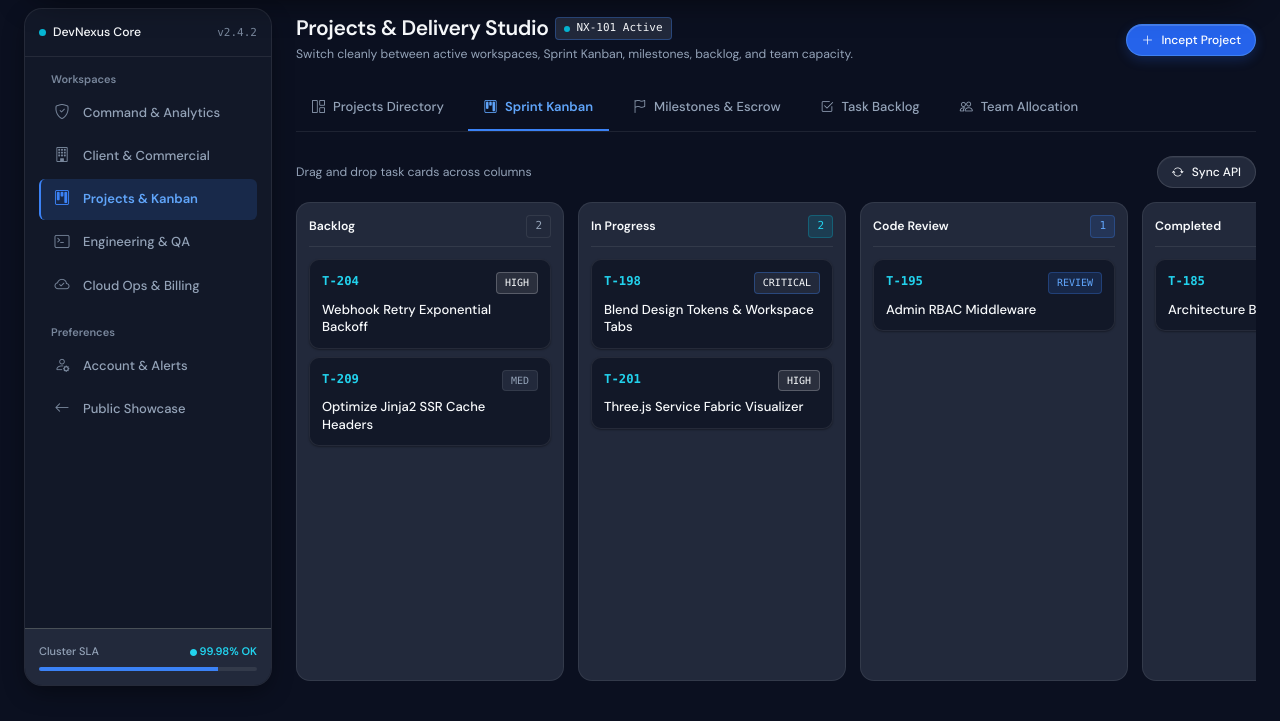
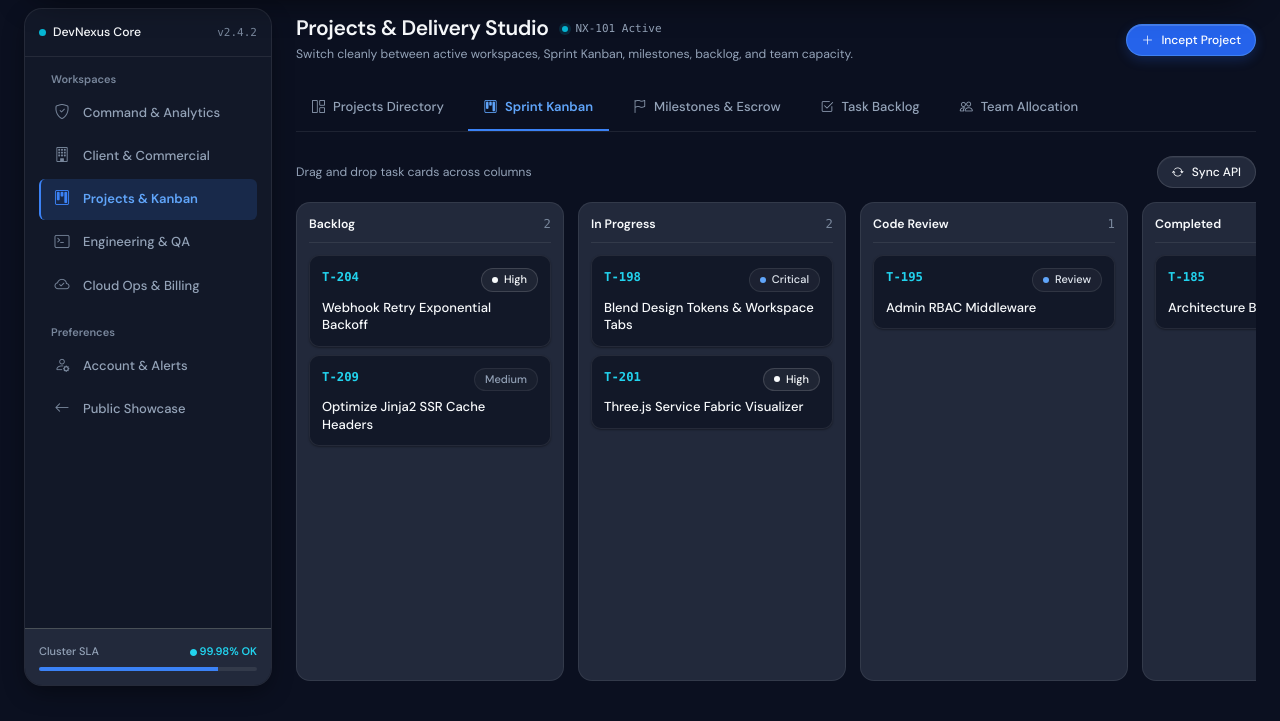
Before and after one commit to ARIPRAKASH32/waresoft, a Flask app: page /projects/101/kanban in a window 1280 px wide. Shown: the part 88-809 px from the top of the page. Run offline with Flask 3, Linux system fonts and the light colour scheme.

Commit message:
polish: remove redundant pill boxes and replace SLA/status tags with quiet obsidian dot capsules

```diff
--- a/frontend/static/css/components.css
+++ b/frontend/static/css/components.css
@@ -487,54 +487,93 @@
     white-space: nowrap;
 }
 
-/* ─── Telemetry Pills & Badges ─── */
+/* ─── Quiet Eyebrow Kickers, Live Indicators & Obsidian Status Capsules ─── */
+.ws-eyebrow {
+    display: block;
+    font-size: 12px;
+    font-weight: 500;
+    color: var(--ws-brand-blue-ink);
+    letter-spacing: 0.01em;
+}
+
+.ws-status-inline {
+    display: inline-flex;
+    align-items: center;
+    gap: 7px;
+    font-size: 12px;
+    font-weight: 500;
+    color: var(--ws-text-secondary);
+    white-space: nowrap;
+}
+
 .ws-pill {
     display: inline-flex;
     align-items: center;
     gap: 6px;
-    padding: 3px 8px;
-    border-radius: var(--ws-radius-xs);
-    font-family: var(--ws-font-mono);
+    padding: 3px 10px;
+    border-radius: 999px;
+    font-family: var(--ws-font-sans);
     font-size: 11px;
     font-weight: 500;
-    line-height: 1.35;
-    border: 1px solid transparent;
+    line-height: 1.4;
+    background-color: rgba(255, 255, 255, 0.045);
+    border: 1px solid rgba(255, 255, 255, 0.09);
+    color: var(--ws-text-secondary);
     white-space: nowrap;
 }
 
-.ws-pill-telemetry {
-    background-color: var(--ws-brand-cyan-soft);
-    border-color: rgba(6, 182, 212, 0.28);
-    color: var(--ws-brand-cyan-ink);
+.ws-pill-telemetry,
+.ws-pill-success {
+    background-color: rgba(255, 255, 255, 0.045);
+    border-color: rgba(255, 255, 255, 0.09);
+    color: #E2E8F0;
 }
 
-.ws-pill-navy {
-    background-color: var(--ws-bg-surface-2);
-    border-color: rgba(59, 130, 246, 0.35);
-    color: var(--ws-text-primary);
+.ws-pill-telemetry::before,
+.ws-pill-success::before {
+    content: '';
+    width: 6px;
+    height: 6px;
+    border-radius: 50%;
+    background-color: var(--ws-brand-cyan);
+    flex-shrink: 0;
 }
 
-.ws-pill-success {
-    background-color: var(--ws-signal-success-soft);
-    border-color: rgba(6, 182, 212, 0.28);
-    color: var(--ws-brand-cyan-ink);
+.ws-pill-navy,
+.ws-pill-warning {
+    background-color: rgba(255, 255, 255, 0.045);
+    border-color: rgba(255, 255, 255, 0.09);
+    color: #E2E8F0;
 }
 
-.ws-pill-warning {
-    background-color: var(--ws-signal-warning-soft);
-    border-color: rgba(59, 130, 246, 0.28);
-    color: var(--ws-brand-blue-ink);
+.ws-pill-navy::before,
+.ws-pill-warning::before {
+    content: '';
+    width: 6px;
+    height: 6px;
+    border-radius: 50%;
+    background-color: var(--ws-brand-blue-ink);
+    flex-shrink: 0;
 }
 
 .ws-pill-danger {
-    background-color: var(--ws-signal-danger-soft);
-    border-color: rgba(255, 255, 255, 0.22);
-    color: var(--ws-signal-danger);
+    background-color: rgba(255, 255, 255, 0.06);
+    border-color: rgba(255, 255, 255, 0.14);
+    color: #F8FAFC;
+}
+
+.ws-pill-danger::before {
+    content: '';
+    width: 6px;
+    height: 6px;
+    border-radius: 50%;
+    background-color: #F8FAFC;
+    flex-shrink: 0;
 }
 
 .ws-pill-muted {
-    background-color: var(--ws-bg-surface-2);
-    border-color: var(--ws-border-quiet);
+    background-color: rgba(255, 255, 255, 0.03);
+    border-color: rgba(255, 255, 255, 0.07);
     color: var(--ws-text-secondary);
 }
 
@@ -548,6 +587,7 @@
 
 .status-dot-live {
     background-color: var(--ws-brand-cyan);
+    box-shadow: 0 0 0 3px rgba(6, 182, 212, 0.16);
 }
 
 /* ─── Equal-Height Metric Boxes ─── */
--- a/frontend/templates/auth/portal.html
+++ b/frontend/templates/auth/portal.html
@@ -29,7 +29,7 @@
                     <input class="form-check-input" type="checkbox" checked>
                     <span class="form-check-label ws-text-secondary">Keep session 30d</span>
                 </label>
-                <span class="ws-pill ws-pill-telemetry" style="font-size: 10px;">256-BIT TLS</span>
+                <span class="ws-text-muted small"><i class="bi bi-shield-lock me-1"></i>256-bit TLS</span>
             </div>
             <button type="submit" class="ws-btn ws-btn-navy w-100" id="loginSubmitBtn">Sign In to Console</button>
         </form>
--- a/frontend/templates/projects/workspace.html
+++ b/frontend/templates/projects/workspace.html
@@ -11,9 +11,9 @@
             <!-- Header -->
             <div class="d-flex flex-column flex-md-row justify-content-between align-items-md-center mb-4 gap-3">
                 <div>
-                    <div class="d-flex align-items-center gap-2 mb-1">
+                    <div class="d-flex align-items-center gap-3 mb-1">
                         <h1 class="fs-4 fw-semibold ws-text-ink m-0">Projects &amp; Delivery Studio</h1>
-                        <span class="ws-pill ws-pill-navy font-monospace"><span class="rounded-circle d-inline-block" style="width: 6px; height: 6px; background-color: var(--ws-brand-cyan);"></span>NX-{{ "%03d"|format(project_id|default(101)) }} Active</span>
+                        <span class="ws-status-inline font-monospace" style="font-size: 11px;"><span class="status-dot status-dot-live"></span> NX-{{ "%03d"|format(project_id|default(101)) }} Active</span>
                     </div>
                     <p class="ws-text-secondary small m-0">Switch cleanly between active workspaces, Sprint Kanban, milestones, backlog, and team capacity.</p>
                 </div>
@@ -153,20 +153,20 @@
                     <div class="kanban-lane" ondragover="allowDrop(event)" ondrop="handleDrop(event, 'backlog')">
                         <div class="kanban-lane-header">
                             <span class="fw-semibold ws-text-ink small">Backlog</span>
-                            <span class="ws-pill ws-pill-muted">2</span>
+                            <span class="font-monospace small ws-text-muted">2</span>
                         </div>
                         <div class="kanban-cards-wrapper" id="lane-backlog">
                             <div class="kanban-card" draggable="true" ondragstart="handleDragStart(event, 'T-204')" id="card-T-204">
                                 <div class="d-flex justify-content-between mb-2">
                                     <span class="font-monospace ws-text-cyan small fw-semibold">T-204</span>
-                                    <span class="ws-pill ws-pill-danger" style="font-size: 10px;">HIGH</span>
+                                    <span class="ws-pill ws-pill-danger">High</span>
                                 </div>
                                 <div class="kanban-card-title">Webhook Retry Exponential Backoff</div>
                             </div>
                             <div class="kanban-card" draggable="true" ondragstart="handleDragStart(event, 'T-209')" id="card-T-209">
                                 <div class="d-flex justify-content-between mb-2">
                                     <span class="font-monospace ws-text-cyan small fw-semibold">T-209</span>
-                                    <span class="ws-pill ws-pill-muted" style="font-size: 10px;">MED</span>
+                                    <span class="ws-pill ws-pill-muted">Medium</span>
                                 </div>
                                 <div class="kanban-card-title">Optimize Jinja2 SSR Cache Headers</div>
                             </div>
@@ -176,20 +176,20 @@
                     <div class="kanban-lane" ondragover="allowDrop(event)" ondrop="handleDrop(event, 'in_progress')">
                         <div class="kanban-lane-header">
                             <span class="fw-semibold ws-text-ink small">In Progress</span>
-                            <span class="ws-pill ws-pill-telemetry">2</span>
+                            <span class="font-monospace small ws-text-muted">2</span>
                         </div>
                         <div class="kanban-cards-wrapper" id="lane-in_progress">
                             <div class="kanban-card" draggable="true" ondragstart="handleDragStart(event, 'T-198')" id="card-T-198">
                                 <div class="d-flex justify-content-between mb-2">
                                     <span class="font-monospace ws-text-cyan small fw-semibold">T-198</span>
-                                    <span class="ws-pill ws-pill-navy" style="font-size: 10px;">CRITICAL</span>
+                                    <span class="ws-pill ws-pill-navy">Critical</span>
                                 </div>
                                 <div class="kanban-card-title">Blend Design Tokens &amp; Workspace Tabs</div>
                             </div>
                             <div class="kanban-card" draggable="true" ondragstart="handleDragStart(event, 'T-201')" id="card-T-201">
                                 <div class="d-flex justify-content-between mb-2">
                                     <span class="font-monospace ws-text-cyan small fw-semibold">T-201</span>
-                                    <span class="ws-pill ws-pill-danger" style="font-size: 10px;">HIGH</span>
+                                    <span class="ws-pill ws-pill-danger">High</span>
                                 </div>
                                 <div class="kanban-card-title">Three.js Service Fabric Visualizer</div>
                             </div>
@@ -199,13 +199,13 @@
                     <div class="kanban-lane" ondragover="allowDrop(event)" ondrop="handleDrop(event, 'code_review')">
                         <div class="kanban-lane-header">
                             <span class="fw-semibold ws-text-ink small">Code Review</span>
-                            <span class="ws-pill ws-pill-warning">1</span>
+                            <span class="font-monospace small ws-text-muted">1</span>
                         </div>
                         <div class="kanban-cards-wrapper" id="lane-code_review">
                             <div class="kanban-card" draggable="true" ondragstart="handleDragStart(event, 'T-195')" id="card-T-195">
                                 <div class="d-flex justify-content-between mb-2">
                                     <span class="font-monospace ws-text-cyan small fw-semibold">T-195</span>
-                                    <span class="ws-pill ws-pill-warning" style="font-size: 10px;">REVIEW</span>
+                                    <span class="ws-pill ws-pill-warning">Review</span>
                                 </div>
                                 <div class="kanban-card-title">Admin RBAC Middleware</div>
                             </div>
@@ -215,13 +215,13 @@
                     <div class="kanban-lane" ondragover="allowDrop(event)" ondrop="handleDrop(event, 'completed')">
                         <div class="kanban-lane-header">
                             <span class="fw-semibold ws-text-ink small">Completed</span>
-                            <span class="ws-pill ws-pill-success">1</span>
+                            <span class="font-monospace small ws-text-muted">1</span>
                         </div>
                         <div class="kanban-cards-wrapper" id="lane-completed">
                             <div class="kanban-card" draggable="true" ondragstart="handleDragStart(event, 'T-185')" id="card-T-185">
                                 <div class="d-flex justify-content-between mb-2">
                                     <span class="font-monospace small fw-semibold" style="color: var(--ws-signal-success);">T-185</span>
-                                    <span class="ws-pill ws-pill-success" style="font-size: 10px;">DONE</span>
+                                    <span class="ws-pill ws-pill-success">Done</span>
                                 </div>
                                 <div class="kanban-card-title">Architecture Blueprint &amp; Schema</div>
                             </div>
@@ -236,7 +236,7 @@
                     <div class="ws-card p-4">
                         <div class="d-flex justify-content-between align-items-center mb-2">
                             <div class="ws-text-ink fw-semibold">Milestone 1: Architecture Blueprint &amp; Schema</div>
-                            <span class="ws-pill ws-pill-success">COMPLETED ($10,000 RELEASED)</span>
+                            <span class="ws-status-inline"><span class="status-dot status-dot-live"></span> Completed ($10,000 released)</span>
                         </div>
                         <div class="progress my-2" style="height: 6px; background-color: var(--ws-border-quiet);">
                             <div class="progress-bar" style="width: 100%; background-color: var(--ws-signal-success);"></div>
@@ -245,7 +245,7 @@
                     <div class="ws-card p-4">
                         <div class="d-flex justify-content-between align-items-center mb-2">
                             <div class="ws-text-ink fw-semibold">Milestone 2: Webhook Engine &amp; Bank Connectors</div>
-                            <span class="ws-pill ws-pill-telemetry">78% IN PROGRESS ($22,000 ESCROW)</span>
+                            <span class="ws-pill ws-pill-telemetry">78% in progress &middot; $22,000 escrow</span>
                         </div>
                         <div class="progress my-2" style="height: 6px; background-color: var(--ws-border-quiet);">
                             <div class="progress-bar" style="width: 78%; background-color: var(--ws-brand-blue);"></div>
@@ -273,17 +273,17 @@
                                 <td class="font-monospace ws-text-cyan fw-semibold">T-198</td>
                                 <td class="ws-text-ink fw-medium">Blend Design Tokens &amp; Workspace Tabs</td>
                                 <td>Ari Prakash</td>
-                                <td><span class="ws-pill ws-pill-navy">CRITICAL</span></td>
+                                <td><span class="ws-pill ws-pill-navy">Critical</span></td>
                                 <td class="font-monospace">8</td>
-                                <td><span class="ws-pill ws-pill-telemetry">IN PROGRESS</span></td>
+                                <td><span class="ws-pill ws-pill-telemetry">In Progress</span></td>
                             </tr>
                             <tr>
                                 <td class="font-monospace ws-text-cyan fw-semibold">T-195</td>
                                 <td class="ws-text-ink fw-medium">Admin RBAC Middleware</td>
                                 <td>Datcha</td>
-                                <td><span class="ws-pill ws-pill-warning">HIGH</span></td>
+                                <td><span class="ws-pill ws-pill-warning">High</span></td>
                                 <td class="font-monospace">5</td>
-                                <td><span class="ws-pill ws-pill-warning">REVIEW</span></td>
+                                <td><span class="ws-pill ws-pill-warning">Review</span></td>
                             </tr>
                         </tbody>
                     </table>
@@ -305,13 +305,13 @@
                         <tbody>
                             <tr>
                                 <td class="ws-text-ink fw-semibold">Ari Prakash</td>
-                                <td><span class="ws-pill ws-pill-navy">Lead Frontend</span></td>
+                                <td class="ws-text-secondary">Lead Frontend</td>
                                 <td class="font-monospace">36 / 40 hrs</td>
                                 <td class="font-monospace ws-text-blue fw-semibold">90%</td>
                             </tr>
                             <tr>
                                 <td class="ws-text-ink fw-semibold">Datcha</td>
-                                <td><span class="ws-pill ws-pill-telemetry">Backend Architect</span></td>
+                                <td class="ws-text-secondary">Backend Architect</td>
                                 <td class="font-monospace">38 / 40 hrs</td>
                                 <td class="font-monospace ws-text-cyan fw-semibold">95%</td>
                             </tr>
```
Also changed, not shown: frontend/templates/account/workspace.html (+6 -6 lines), frontend/templates/admin/workspace.html (+15 -18 lines), frontend/templates/client/workspace.html (+9 -12 lines), frontend/templates/components/footer.html (+3 -4 lines), frontend/templates/developer/workspace.html (+11 -14 lines), frontend/templates/operations/workspace.html (+18 -18 lines), frontend/templates/public/home.html (+10 -10 lines).
